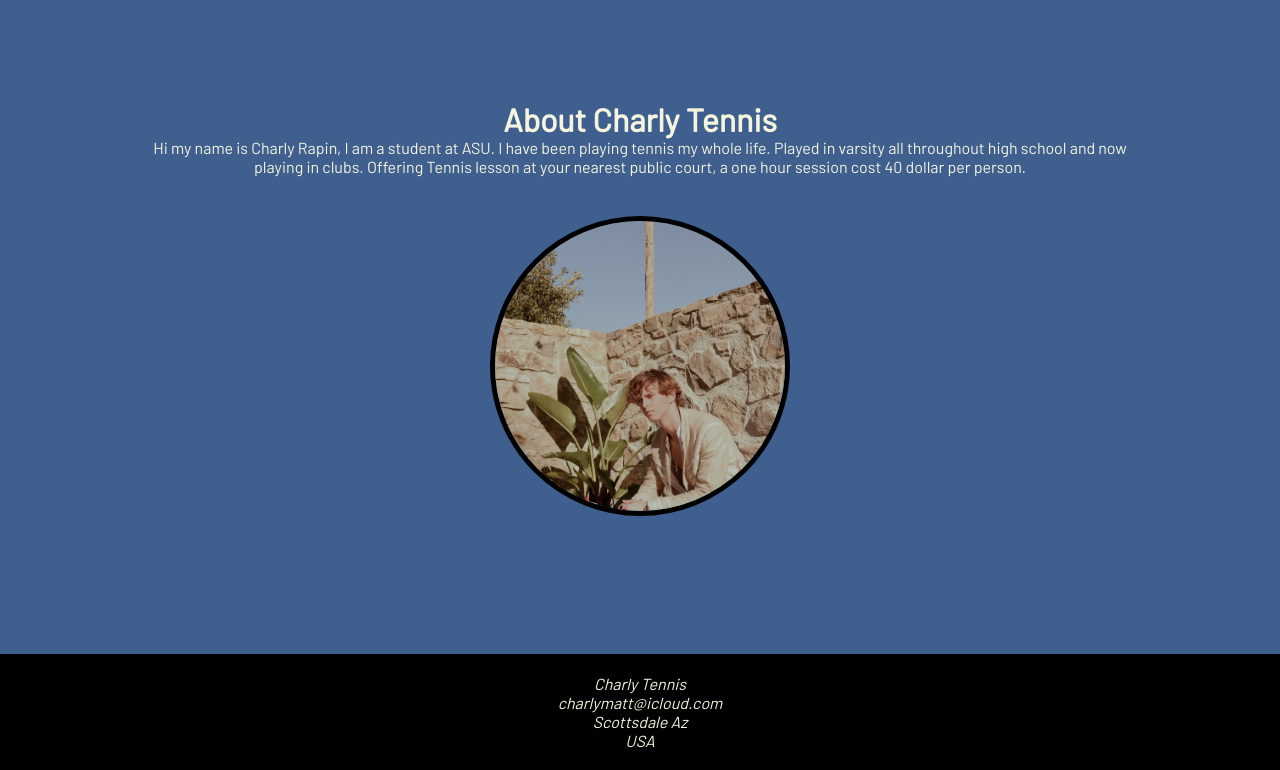
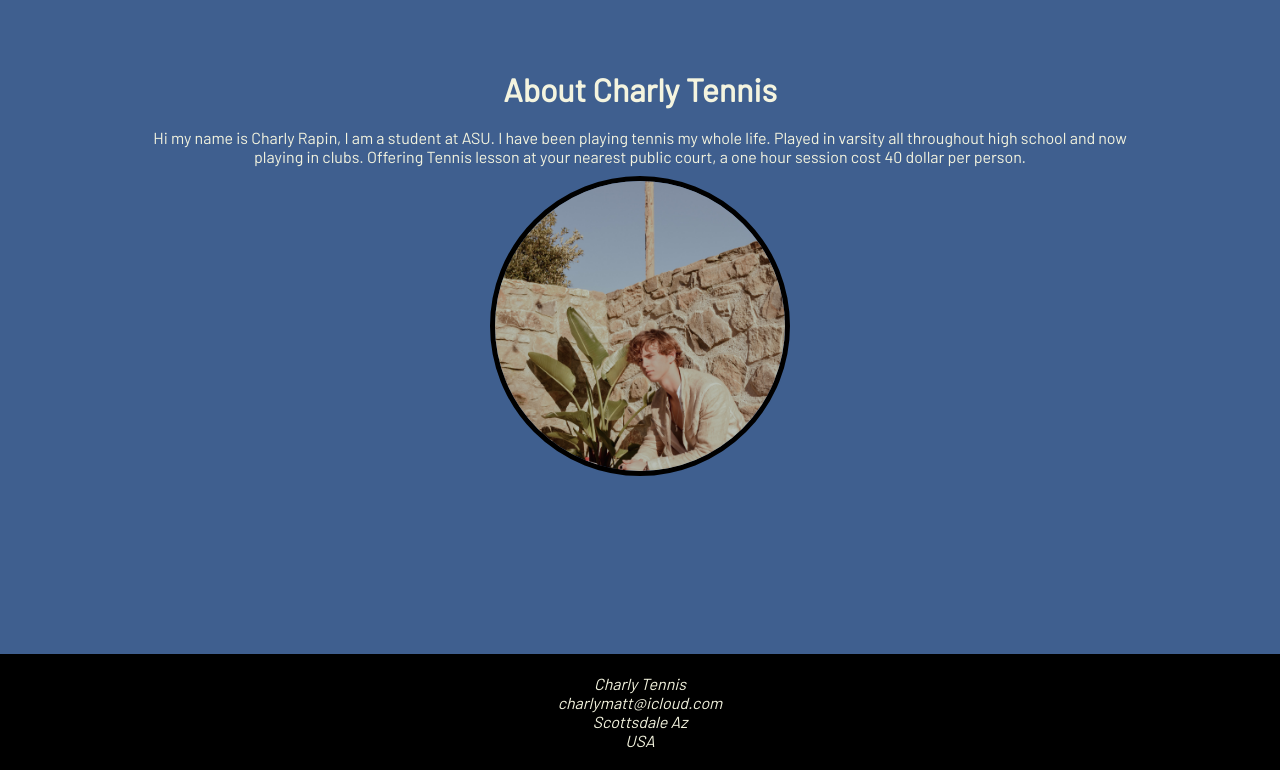
Before and after one commit to CACTUSGAMER12/CACTUSGAMER12.github.io, a plain HTML site: page about.html in a window 1280 px wide. Shown: the part 120-890 px from the top of the page. Drawn offline with Linux system fonts and the light colour scheme.

Commit message:
improved the about page title, added padding with the main paragraph

```diff
--- a/about.html
+++ b/about.html
@@ -10,7 +10,7 @@
            text-align:center;
             color: #F4F4DF;
             font-family: Barlow;
-            margin: 40px 10%;
+            margin: 10px 10%;
         }
         .about_picture_container{
             display: block;
@@ -59,7 +59,7 @@
        </div>
        </header>
 <div class = "about_container">
-<h1 style = "color:#F4F4DF;text-align:center;">About Charly Tennis</h1>
+<h1 style = "color:#F4F4DF;text-align:center;padding-bottom: 20px;">About Charly Tennis</h1>
 <p>Hi my name is Charly Rapin, I am a student at ASU. I have been playing tennis my whole life.
     Played in varsity all throughout high school and now playing in clubs. Offering Tennis lesson at your nearest public court, a one hour session cost 40 dollar per person.</p>
 </div>
```
